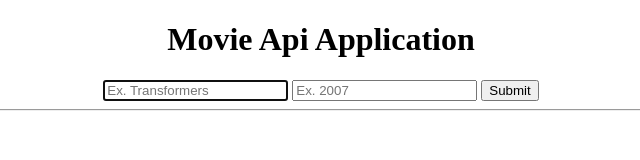
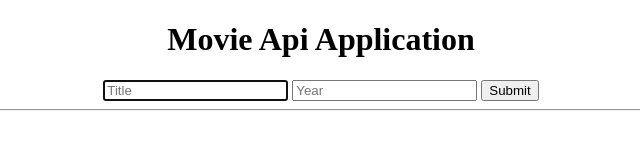
Before and after one commit to ep943087/movies, a plain HTML site: page index.html in a window 1280 px wide. Shown: the full height of the page, 319-959 px from the left. Drawn offline with Linux system fonts and the light colour scheme.

Commit message:
changed placeholders for inputs

```diff
--- a/index.html
+++ b/index.html
@@ -11,8 +11,8 @@
     <h1 class="center">Movie Api Application</h1>
 
     <form>
-        <input id="title" type="text" placeholder="Ex. Transformers">
-        <input id="year" type="number" placeholder="Ex. 2007">
+        <input id="title" type="text" placeholder="Title">
+        <input id="year" type="number" placeholder="Year">
         <input type="submit">
     </form>
     <hr>
```
